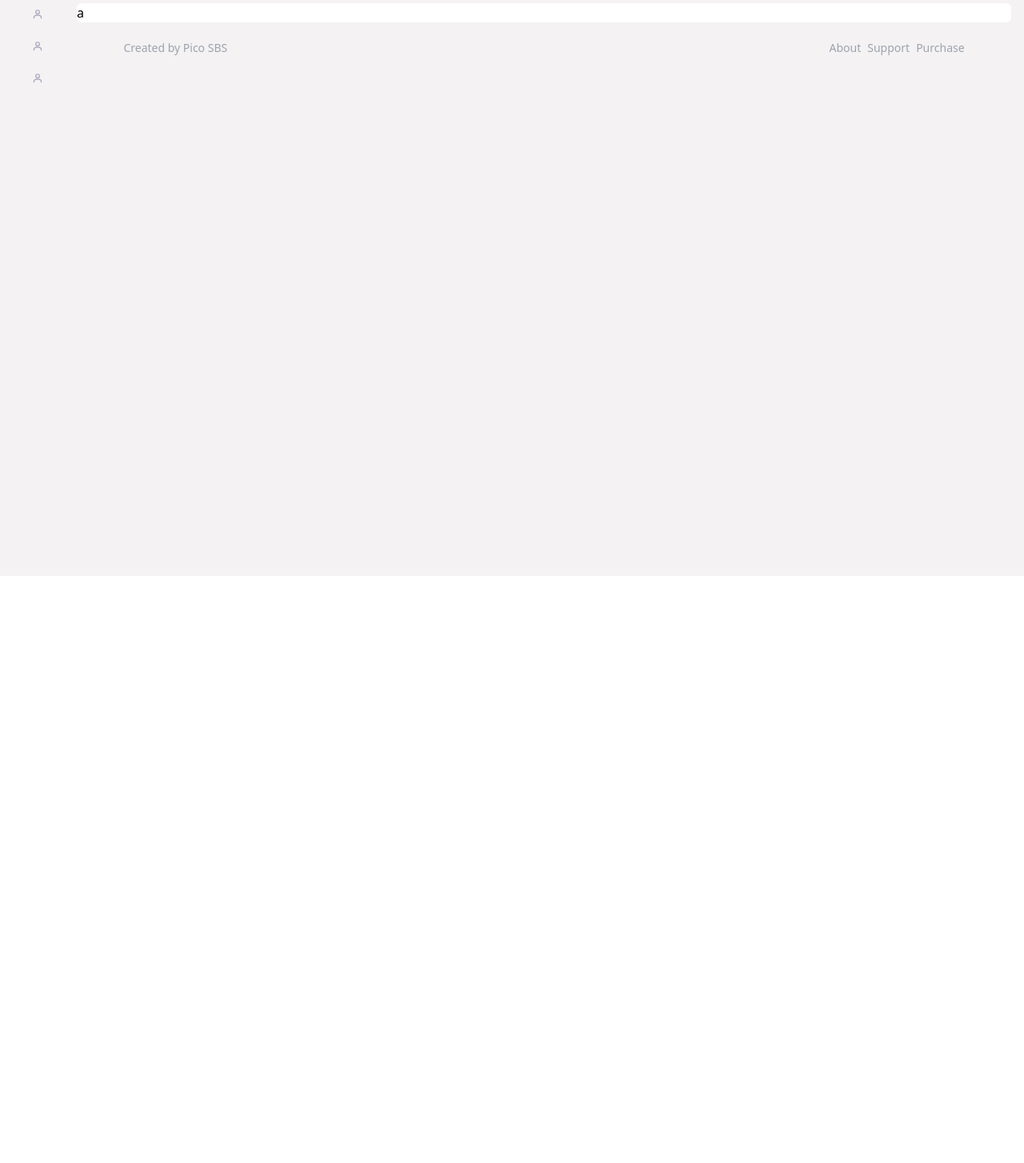
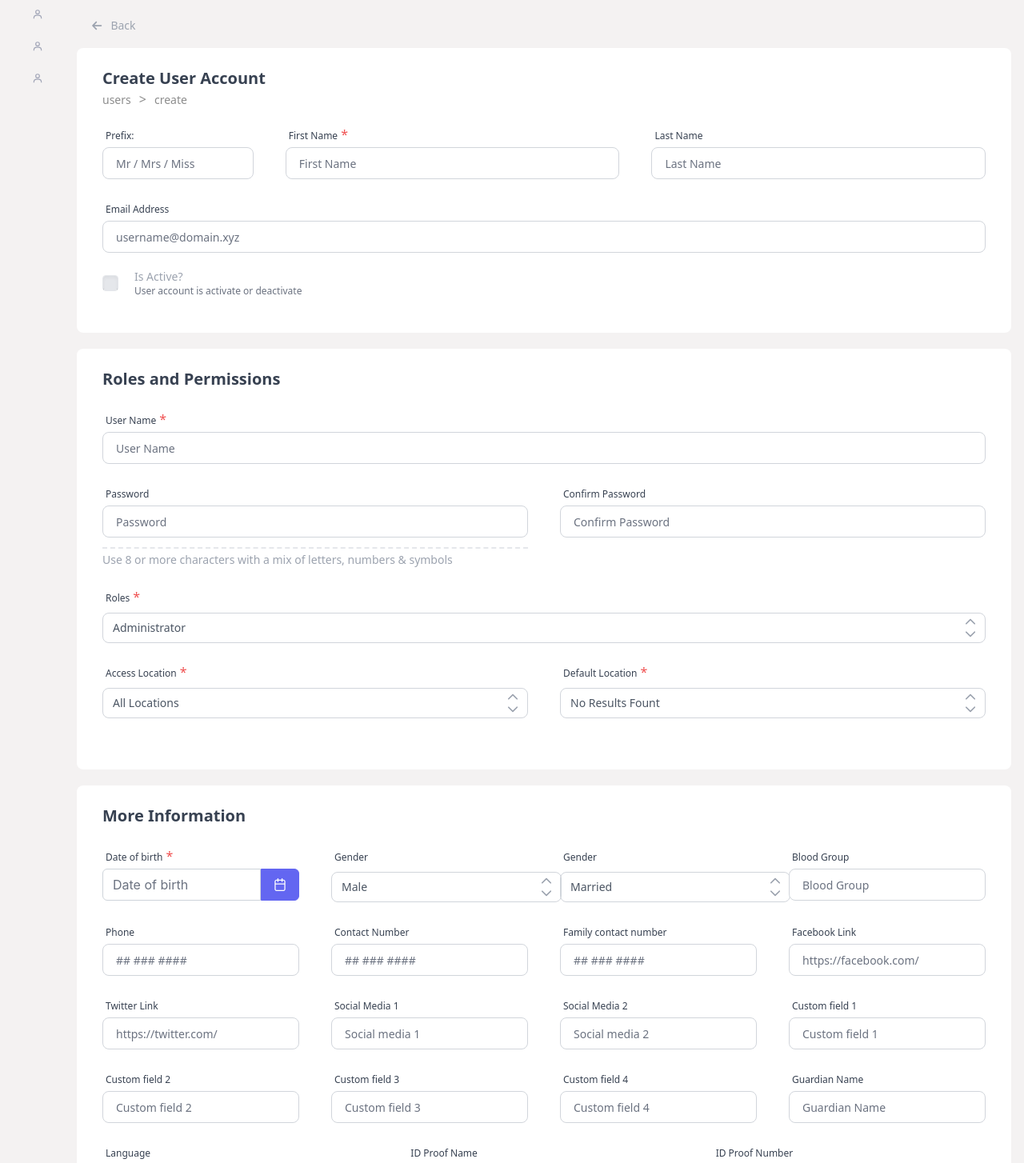
Before and after one commit to picoinno/erppos_react, a Next.js app: page /users/create in a window 1280 px wide. Shown: the part 80-1534 px from the top of the page at 80% size. Before the commit the page ends 800 px from the top, so only its background shows below. Built offline with nearby package versions, Linux system fonts and the light colour scheme.

Commit message:
fix: create user

```diff
--- a/src/components/Layout.js
+++ b/src/components/Layout.js
@@ -18,10 +18,10 @@ const Layout = ({ title, children }) => {
 
 			<main className="flex min-h-screen px-4 bg-[#f4f2f2] relative">
 				<Sidebar open={open} />
-				<div className="flex-grow w-full pb-5 overflow-auto relative">
+				<div className="flex-1 w-full pb-5 overflow-auto relative">
 					<Header open={open} setOpen={setOpen} />
 					<div className="flex flex-col justify-between">
-						<div className="bg-white rounded-md">{children}</div>
+						<div>{children}</div>
 						<Footer />
 					</div>
 				</div>
--- a/src/components/form/input/Input.js
+++ b/src/components/form/input/Input.js
@@ -1,6 +1,6 @@
 // import { FontAwesomeIcon } from "@fortawesome/react-fontawesome";
+import { FontAwesomeIcon } from "@fortawesome/react-fontawesome";
 import React from "react";
-import { BiSearch } from "react-icons/bi";
 
 const Input = ({
 	labelText,
@@ -40,8 +40,7 @@ const Input = ({
 			<div className="relative overflow-hidden">
 				{leftIcon && (
 					<span className="h-full inline-flex items-center justify-center p-0 absolute top-0 left-1 mx-3 text-gray-400">
-						{/* <FontAwesomeIcon icon={leftIcon} /> */}
-						<BiSearch />
+						<FontAwesomeIcon icon={leftIcon} />
 					</span>
 				)}
 				<input
@@ -70,8 +69,7 @@ const Input = ({
 						className="h-full inline-flex items-center justify-center p-0 absolute top-0 right-0 mx-3 text-gray-400 cursor-pointer"
 						onClick={iconClick}
 					>
-						{/* <FontAwesomeIcon icon={rightIcon} /> */}
-						<BiSearch />
+						<FontAwesomeIcon icon={rightIcon} />
 					</span>
 				)}
 			</div>
--- a/src/components/form/input/Textarea.js
+++ b/src/components/form/input/Textarea.js
@@ -24,7 +24,7 @@ const Textarea = ({
 				</div>
 			) : null}
 			<textarea
-				className={`block text-gray-600 resize-none focus:outline-none px-4 py-2 rounded-lg focus:shadow-inner border ${
+				className={`block w-full text-gray-600 resize-none focus:outline-none px-4 py-2 rounded-lg focus:shadow-inner border ${
 					error ? "border-red-300 bg-red-100" : "border-gray-300 bg-transparent"
 				} ${className ? className : null}`}
 				name={name}
--- a/src/pages/users/create/index.js
+++ b/src/pages/users/create/index.js
@@ -1,10 +1,259 @@
+import Breadcrumbs from "@/components/Breadcrumbs";
 import Layout from "@/components/Layout";
-import React from "react";
+import Button from "@/components/form/button/Button";
+import Checkbox from "@/components/form/input/Checkbox";
+import DateInput from "@/components/form/input/DateInput";
+import Input from "@/components/form/input/Input";
+import Select from "@/components/form/input/Select";
+import Textarea from "@/components/form/input/Textarea";
+import {
+	faArrowLeft,
+	faEye,
+	faEyeSlash,
+} from "@fortawesome/free-solid-svg-icons";
+import React, { useState } from "react";
 
+const roles = [
+	{ name: "Administrator" },
+	{ name: "Cashier" },
+	{ name: "Store Keeper" },
+];
+const accessLocation = [
+	{ name: "All Locations" },
+	{ name: "Yangon" },
+	{ name: "Mandalay" },
+];
+const gender = [
+	{ name: "Male" },
+	{ name: "Female" },
+	{ name: "Rather not say" },
+];
+const marital = [
+	{ name: "Married" },
+	{ name: "Unmarried" },
+	{ name: "Divorced" },
+];
+const defaultLocation = [{ name: "No Results Fount" }];
 const CreateUser = () => {
+	const [open, setOpen] = useState(false);
+	const handleChange = () => {
+		setOpen(!open);
+	};
 	return (
 		<Layout>
-			<div>a</div>
+			<div className="w-full h-full">
+				<div className="my-2">
+					<Button
+						leftIcon={faArrowLeft}
+						className="bg-transparent text-gray-400 hover:bg-gray-200"
+					>
+						Back
+					</Button>
+				</div>
+				<div className="bg-white rounded-lg px-8">
+					<div className="pt-6">
+						<h1 className="font-semibold text-xl text-gray-700">
+							Create User Account
+						</h1>
+						<div>
+							<Breadcrumbs />
+						</div>
+					</div>
+					<div className="py-4">
+						<div className="grid grid-cols-5 gap-10">
+							<div>
+								<Input labelText="Prefix:" placeholder="Mr / Mrs / Miss" />
+							</div>
+							<div className="col-span-2">
+								<Input
+									labelText="First Name"
+									placeholder="First Name"
+									required
+								/>
+							</div>
+							<div className="col-span-2">
+								<Input labelText="Last Name" placeholder="Last Name" />
+							</div>
+						</div>
+						<div className="mt-5">
+							<Input
+								labelText="Email Address"
+								placeholder="username@domain.xyz"
+							/>
+						</div>
+						<div className="flex items-center gap-5 mt-5 mb-7">
+							<Checkbox />
+							<div className="flex flex-col">
+								<h1 className="text-sm text-gray-400">Is Active?</h1>
+								<p className="text-xs text-gray-500">
+									User account is activate or deactivate
+								</p>
+							</div>
+						</div>
+					</div>
+				</div>
+				<div className="bg-white rounded-lg mt-5 px-8 py-6">
+					<h1 className="font-semibold text-xl text-gray-700">
+						Roles and Permissions
+					</h1>
+
+					<div className="mt-5">
+						<Input labelText="User Name" placeholder="User Name" required />
+					</div>
+					<div className="grid grid-cols-2 gap-10 mt-5">
+						<div className="w-full">
+							<Input
+								// type={`${open ? "text" : "password"}`}
+								className="bg-transparent focus:outline-none focus-within:bg-none"
+								placeholder="Password"
+								labelText="Password"
+								rightIcon={`${open ? faEye : faEyeSlash}`}
+								iconClick={handleChange}
+							/>
+							<p className="text-gray-400 text-sm mt-3 border-t-2 border-dashed pt-1">
+								Use 8 or more characters with a mix of letters, numbers &
+								symbols
+							</p>
+						</div>
+						<div className="w-full">
+							<Input
+								placeholder="Confirm Password"
+								labelText="Confirm Password"
+							/>
+						</div>
+					</div>
+					<div className="mt-5 w-full">
+						<Select
+							data={roles}
+							labelText="Roles"
+							className="w-full"
+							required
+						/>
+					</div>
+					<div className="flex gap-10 mt-5 mb-10">
+						<div className="w-full">
+							<Select
+								data={accessLocation}
+								labelText="Access Location"
+								className="w-full"
+								required
+							/>
+						</div>
+						<div className="w-full">
+							<Select
+								data={defaultLocation}
+								labelText="Default Location"
+								className="w-full"
+								required
+							/>
+						</div>
+					</div>
+				</div>
+				<div className="bg-white rounded-lg mt-5 px-8 py-6">
+					<h1 className="font-semibold text-xl text-gray-700">
+						More Information
+					</h1>
+					<div className="grid grid-cols-8 gap-10 mt-5">
+						<div className="col-span-2">
+							<DateInput
+								labelText="Date of birth"
+								placeholder="Date of birth"
+								required
+							/>
+						</div>
+						<div className="col-span-2">
+							<Select data={gender} labelText="Gender" />
+						</div>
+						<div className="col-span-2">
+							<Select data={marital} labelText="Gender" />
+						</div>
+						<div className="col-span-2">
+							<Input labelText="Blood Group" placeholder="Blood Group" />
+						</div>
+					</div>
+					<div className="grid grid-cols-8 gap-10 mt-5">
+						<div className="col-span-2">
+							<Input labelText="Phone" placeholder="## ### ####" />
+						</div>
+						<div className="col-span-2">
+							<Input labelText="Contact Number" placeholder="## ### ####" />
+						</div>
+						<div className="col-span-2">
+							<Input
+								labelText="Family contact number"
+								placeholder="## ### ####"
+							/>
+						</div>
+						<div className="col-span-2">
+							<Input
+								labelText="Facebook Link"
+								placeholder="https://facebook.com/"
+							/>
+						</div>
+					</div>
+					<div className="grid grid-cols-8 gap-10 mt-5">
+						<div className="col-span-2">
+							<Input
+								labelText="Twitter Link"
+								placeholder="https://twitter.com/"
+							/>
+						</div>
+						<div className="col-span-2">
+							<Input labelText="Social Media 1" placeholder="Social media 1" />
+						</div>
+						<div className="col-span-2">
+							<Input labelText="Social Media 2" placeholder="Social media 2" />
+						</div>
+						<div className="col-span-2">
+							<Input labelText="Custom field 1" placeholder="Custom field 1" />
+						</div>
+					</div>
+					<div className="grid grid-cols-8 gap-10 mt-5">
+						<div className="col-span-2">
+							<Input labelText="Custom field 2" placeholder="Custom field 2" />
+						</div>
+						<div className="col-span-2">
+							<Input labelText="Custom field 3" placeholder="Custom field 3" />
+						</div>
+						<div className="col-span-2">
+							<Input labelText="Custom field 4" placeholder="Custom field 4" />
+						</div>
+						<div className="col-span-2">
+							<Input labelText="Guardian Name" placeholder="Guardian Name" />
+						</div>
+					</div>
+					<div className="grid grid-cols-6 gap-10 mt-5">
+						<div className="col-span-2">
+							<Input labelText="Language" placeholder="Language" />
+						</div>
+						<div className="col-span-2">
+							<Input labelText="ID Proof Name" placeholder="ID proof name" />
+						</div>
+						<div className="col-span-2">
+							<Input
+								labelText="ID Proof Number"
+								placeholder="ID Proof number"
+							/>
+						</div>
+					</div>
+					<div className="flex gap-10 mt-5">
+						<div className="w-full">
+							<Textarea labelText="Permanent Address" />
+						</div>
+						<div className="w-full">
+							<Textarea labelText="Current Address" />
+						</div>
+					</div>
+					<div className="w-full border-t mt-7"></div>
+					<div className="w-full mt-5">
+						<Input labelText="Bank Details" placeholder="Bank Details" />
+					</div>
+				</div>
+
+				<div className="flex items-center justify-center mt-10 mb-5">
+					<Button className="text-white">Create User Account</Button>
+				</div>
+			</div>
 		</Layout>
 	);
 };
```
